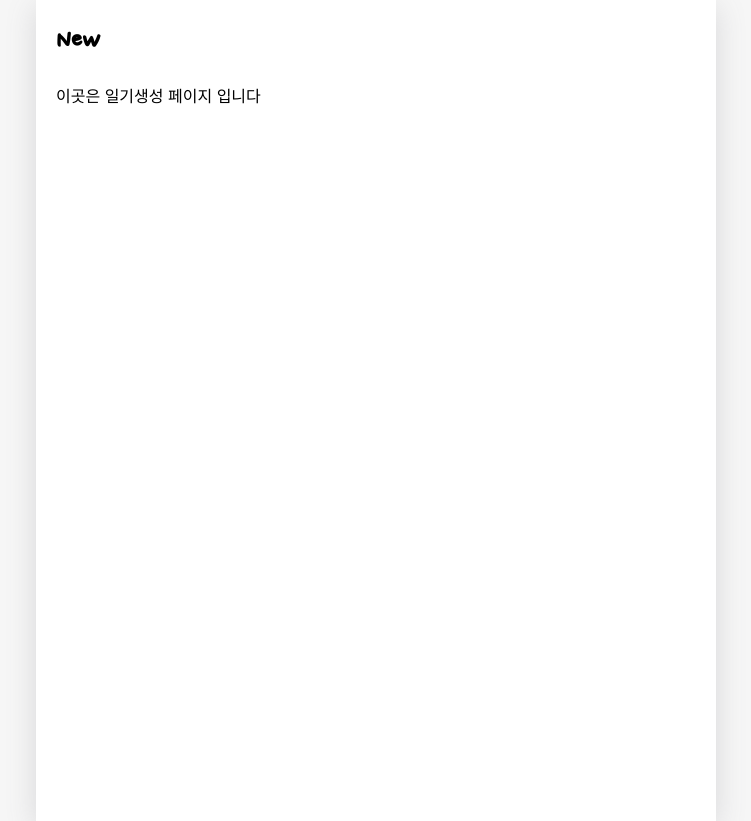
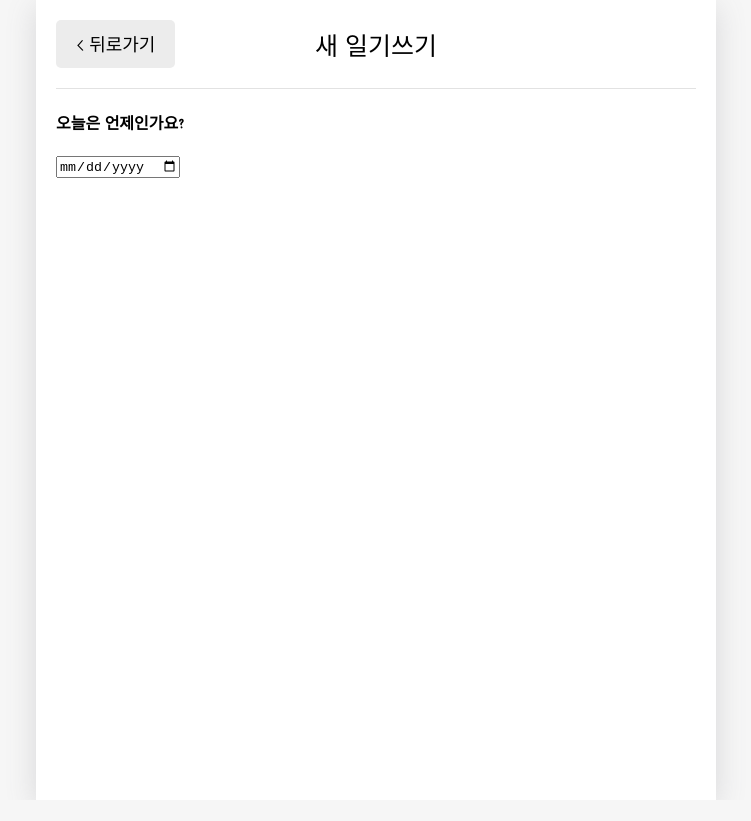
Before and after one commit to KyleKim107/dailyDiary, a React (Create React App) app: page /new in a window 1280 px wide. Shown: the whole page, without its empty margins (264-1015 px from the left). After the commit the page ends 800 px from the top, so only its background shows below. Built offline with nearby package versions, Linux system fonts and the light colour scheme; a web font is replaced by a local one.

Commit message:
starts /new page

```diff
--- a/src/App.js
+++ b/src/App.js
@@ -2,8 +2,8 @@
 import {BrowserRouter, Route, Routes} from "react-router-dom";
 
 import Home from './pages/Home';
-import Edit from './pages/Edit';
-import New from './pages/New';
+import Edit from './pages/Edit.js';
+import New from './pages/New.js';
 import Diary from './pages/Diary';
 import MyButton from './components/MyButton';
 import MyHeader from './components/MyHeader';
--- a/src/components/DiaryList.js
+++ b/src/components/DiaryList.js
@@ -82,7 +82,7 @@
                         />
                 </div>
                 <div className="right_col">
-                    <MyButton type={'positive'} text={'새 일기 쓰기'} onclick={()=>navigate()}  />
+                    <MyButton type={'positive'} text={'새 일기 쓰기'} onclick={()=>navigate("/new")}  />
                 </div>
             </div>
             {getProcessedDiaryList().map((it) => (
--- a/src/pages/Edit.js
+++ b/src/pages/Edit.js
@@ -13,7 +13,7 @@
             <p>이곳은 일기 수정 페이지 입니다</p>
             <button onClick={() => setSearchPaarmas({who: "dehoKim"})}>쿼리 스트링 바꾸기</button>
             <button onClick={() => {
-                navigate("/home")
+                navigate("/")
             }}>Home으로 가기</button>
             <button onClick={() => {
                 navigate(-1)
--- a/src/pages/New.js
+++ b/src/pages/New.js
@@ -1,10 +1,33 @@
-import React from "react";
+import React, { useState } from "react";
+import { useNavigate } from "react-router-dom";
+import MyHeader from "../components/MyHeader";
+import MyButton from "../components/MyButton";
+
+const getStringDate = (date) =>{
+  return date.toISOString().slice(0,10);
+}
 
 const New = () => {
+  console.log(getStringDate(new Date()))
+const naviagte = useNavigate();
+const [date, setDate] = useState();
   return (
     <div>
-      <h1>New</h1>
-      <p>이곳은 일기생성 페이지 입니다</p>
+      <MyHeader
+      headText={"새 일기쓰기"}
+      leftChild={<MyButton text={"< 뒤로가기"} onclick={() => naviagte(-1)} />}
+       />
+       <div>
+          <section>
+            <h4>오늘은 언제인가요?</h4>
+            <div className="input-box">
+              <input
+                value={date}
+                onChange={(e) => setDate(e.target.value)}
+                type="date"/>
+            </div>
+          </section>
+       </div>
     </div>
   );
 };
```
